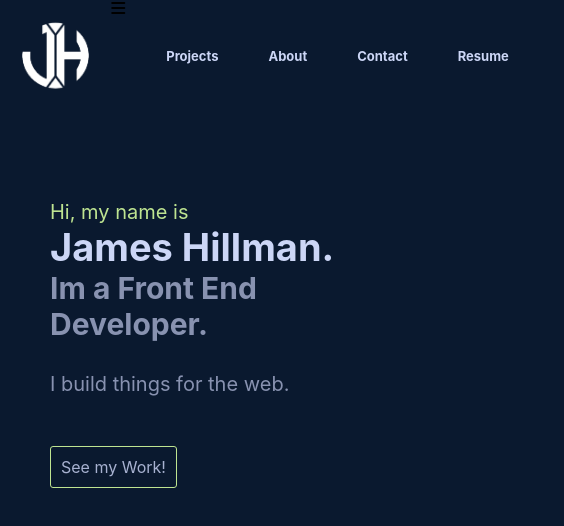
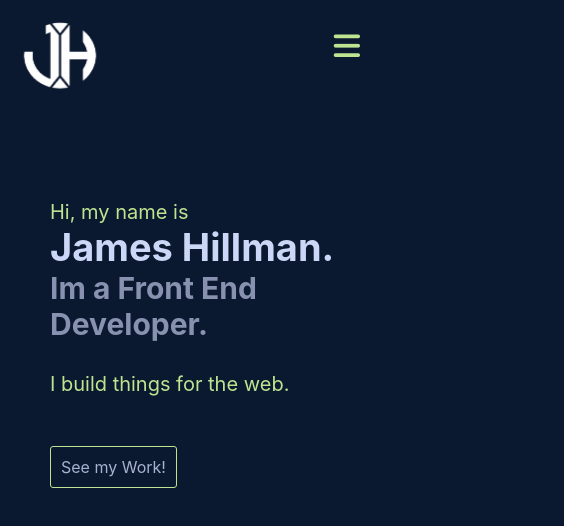
Before and after one commit to James-Hillman/Portfolio, a plain HTML site: page index.html in a window 390 px wide. Shown: the whole page, 564 px wide, since content can reach past the window. Drawn offline with Linux system fonts and the light colour scheme.

Commit message:
added hamburger menu and styles

```diff
--- a/index.html
+++ b/index.html
@@ -24,8 +24,10 @@
   <body>
     <div class="header">
       <img src="./images/JH.png" alt="logo" class="logo" />
+      <div class="hamburger">
+        <a href=""><i class="fa-solid fa-bars" class="menu"></i></a>
+      </div>
       <nav class="nav-menu">
-        <i class="fa-solid fa-bars" id="burger"></i>
         <ol>
             <a href=""><li>Projects</li></a>
             <a href=""><li>About</li></a>
--- a/styles.css
+++ b/styles.css
@@ -73,11 +73,26 @@
   }
 
   /* Need to add the extra works to hamburger menu*/
-  @media (min-width:600px){
-    #burger {
-        display: none;
+  @media (max-width:900px){
+    .nav-menu {
+      display: none;
     }
+
   }
+  @media (min-width: 900px) {
+  .hamburger {
+    display: none;
+  }
+}
+
+  .hamburger {
+    padding: 30px;
+  }
+  .hamburger a {
+    color: var(--light-green);
+    font-size: 30px;
+  }
+
 
 section {
   padding: 100px var(--indent) ;
@@ -158,7 +173,7 @@ section p {
 section .sub-text {
     font-size: 20px;
     font-family: var(--font-sans);
-    color: var(--slate);
+    color: var(--light-green);
   }
   .see-work {
     margin-left: 50px;
```
